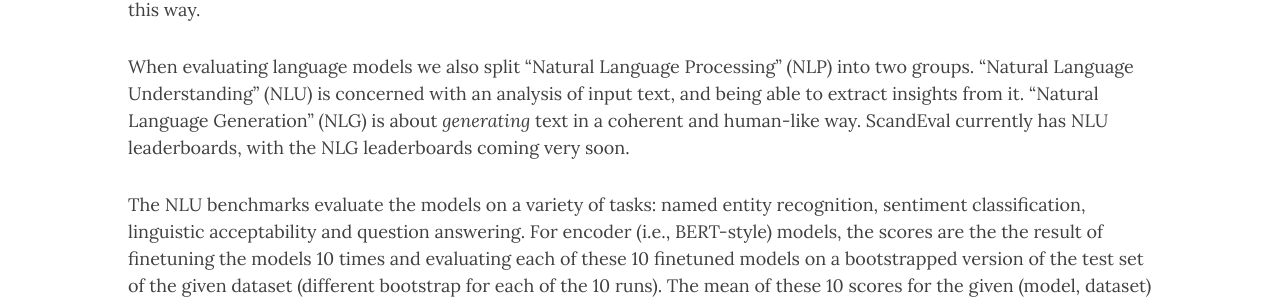
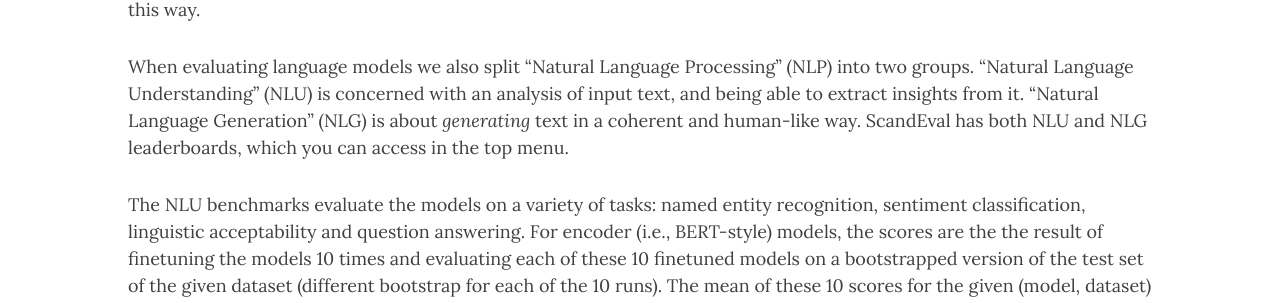
Before and after one commit to ScandEval/scandeval.github.io, a Jekyll site: the page built from index.md, in a window 1280 px wide and 1213 px high. Shown: the part 486-789 px from the top of the window. Built offline with Jekyll 4.4.1, drawn with Linux system fonts in a browser that asks for light colours; nearby versions of some CDN libraries; a script that is not in the unit is left out.

Commit message:
docs: Update index.md

```diff
--- a/index.md
+++ b/index.md
@@ -21,8 +21,8 @@ languages have been grouped into two separate leaderboards in this way.
 When evaluating language models we also split "Natural Language Processing" (NLP) into
 two groups. "Natural Language Understanding" (NLU) is concerned with an analysis of
 input text, and being able to extract insights from it. "Natural Language Generation"
-(NLG) is about *generating* text in a coherent and human-like way. ScandEval currently
-has NLU leaderboards, with the NLG leaderboards coming very soon.
+(NLG) is about *generating* text in a coherent and human-like way. ScandEval has both
+NLU and NLG leaderboards, which you can access in the top menu.
 
 The NLU benchmarks evaluate the models on a variety of tasks: named entity recognition,
 sentiment classification, linguistic acceptability and question answering. For encoder
```
